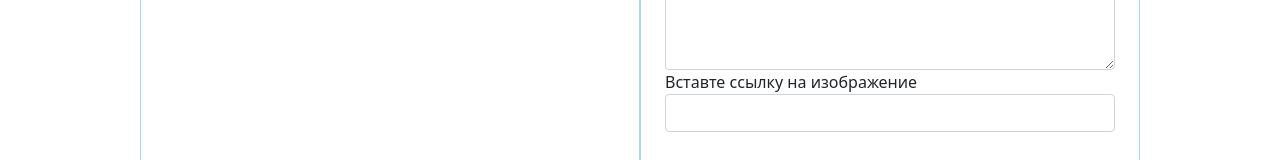
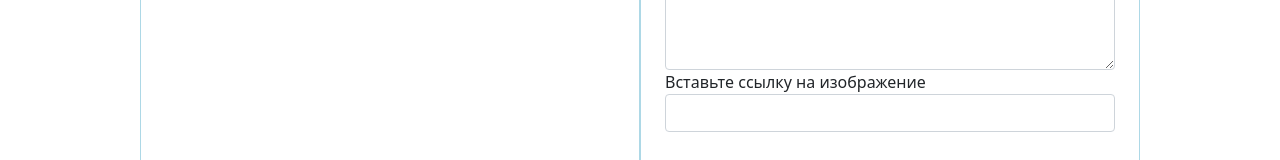
Before and after one commit to HaneulSky/jfd-blog-client, a React (Create React App) app: page /addArticle in a window 1280 px wide. Shown: the part 405-565 px from the top of the page. Built offline with nearby package versions, Linux system fonts and the light colour scheme; no server answers.

Commit message:
Update addNewArticleForm.jsx

```diff
--- a/src/components/ui/addNewArticleForm.jsx
+++ b/src/components/ui/addNewArticleForm.jsx
@@ -130,7 +130,7 @@ const AddNewArticleForm = () => {
                         sx={{ width: 450 }}
                     />
                     <TextField
-                        label="Вставте ссылку на изображение"
+                        label="Вставьте ссылку на изображение"
                         type="url"
                         name="urlImage"
                         value={data.urlImage}
```
